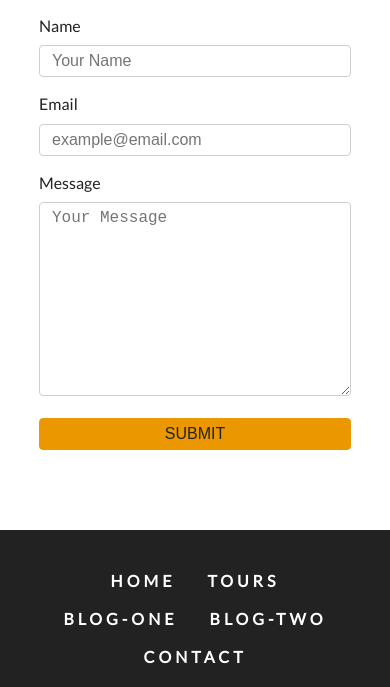
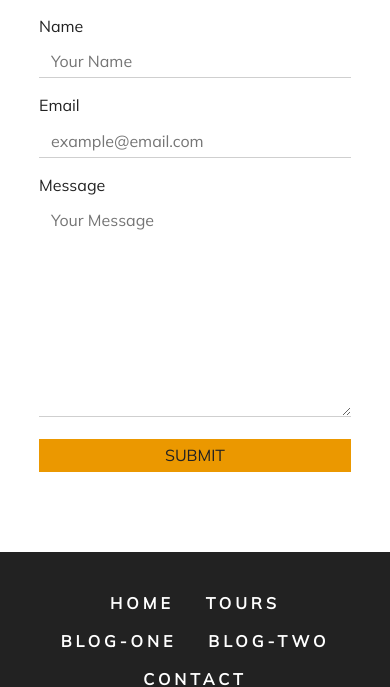
Before and after one commit to jyataslam/gatsby_backroads, a Gatsby site: page /contact in a window 390 px wide. Shown: the part 606-1293 px from the top of the page. Built offline with nearby package versions, Linux system fonts and the light colour scheme; Gatsby itself is replaced by a stand-in of ours.

Commit message:
edited css for mobile view

```diff
--- a/src/components/layout.css
+++ b/src/components/layout.css
@@ -1,4 +1,4 @@
-@import url("https://fonts.googleapis.com/css?family=Lato|Poppins");
+@import url("https://fonts.googleapis.com/css?family=Mulish|Poppins");
 @import url('https://fonts.googleapis.com/css2?family=Permanent+Marker&display=swap');
 
 :root {
@@ -25,7 +25,7 @@
 }
 
 body {
-  font-family: "Lato", sans-serif;
+  font-family: "Mulish", sans-serif;
   color: var(--mainBlack);
   background: var(--mainWhite);
   line-height: 1.4;
--- a/src/css/contact.module.css
+++ b/src/css/contact.module.css
@@ -22,8 +22,11 @@ label {
   font-size: 1rem;
   margin-bottom: 1rem;
   padding: 0.375rem 0.75rem;
-  border: 1px solid var(--darkGrey);
-  border-radius: 0.25rem;
+  /* border: 1px solid var(--darkGrey);
+  border-radius: 0.25rem; */
+  border: none;
+  border-bottom: 1px solid var(--darkGrey);
+  font-family: inherit;
 }
 .submit {
   background-color: var(--primaryColor);
--- a/src/css/navbar.module.css
+++ b/src/css/navbar.module.css
@@ -48,7 +48,7 @@
     width: 100vw;
     overflow-y: hidden;
     z-index: -1;
-    padding-top: 4rem;
+    padding-top: 6rem;
     /* background-image: url(../images/mobileNavBcg.jpg); */
 }
 .close {
@@ -83,7 +83,7 @@
     }
 
     .nav-links {
-        font-size: 2rem;
+        font-size: 1.6rem;
     }
 }
 
--- a/src/css/single-blog.module.css
+++ b/src/css/single-blog.module.css
@@ -18,6 +18,6 @@
 
 @media screen and (max-width: 768px) {
   .blog {
-    padding: 4rem 0;
+    padding: 6rem 0;
   }
 }
--- a/src/pages/blog.js
+++ b/src/pages/blog.js
@@ -9,7 +9,8 @@ const blog = ({data}) => {
     return (
         <Layout>
             <SEO title="Blog" />
-            <StyledHero img={data.blogBcg.childImageSharp.fluid}></StyledHero>
+            <StyledHero img={data.blogBcg.childImageSharp.fluid}>
+            </StyledHero>
             <BlogList />
         </Layout>
     )
```
